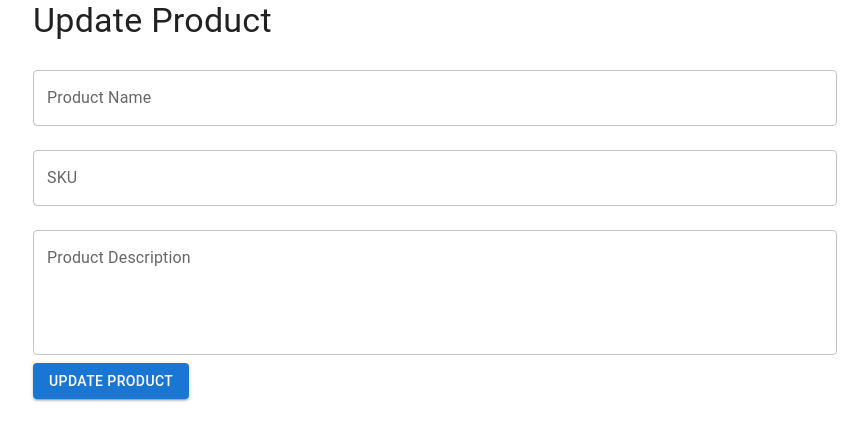
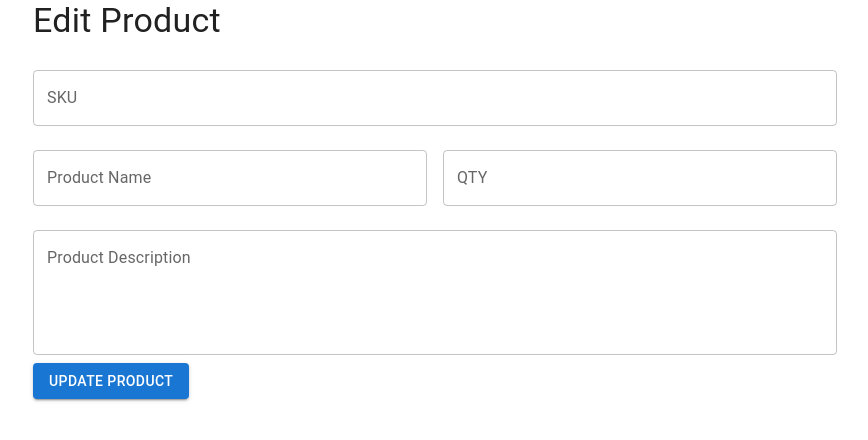
Before and after one commit to Kaanu0824/Mini-E-Commerce-Code94Labs-, a React (Create React App) app in the folder frontend/: page /update/1 in a window 1280 px wide. Shown: the top 440 px of the page, without its empty margins (205-1073 px from the left). Built offline with nearby package versions, Linux system fonts and the light colour scheme; no server answers.

Commit message:
edit page changes

```diff
--- a/frontend/src/components/UpdateProduct.js
+++ b/frontend/src/components/UpdateProduct.js
@@ -1,4 +1,4 @@
-import { Button, Container, TextField, Typography } from '@mui/material';
+import { Box, Button, Container, TextField, Typography } from '@mui/material';
 import axios from 'axios';
 import React, { useEffect, useState } from 'react';
 import { useNavigate, useParams } from 'react-router-dom'; // Use useNavigate instead of useHistory
@@ -7,6 +7,7 @@ const UpdateProduct = () => {
   const { id } = useParams();
   const [product, setProduct] = useState({});
   const [productName, setProductName] = useState('');
+  const[quantity,setQuantity]=useState('')
   const [sku, setSku] = useState('');
   const [productDescription, setProductDescription] = useState('');
   const navigate = useNavigate(); // Use useNavigate instead of useHistory
@@ -29,6 +30,7 @@ const UpdateProduct = () => {
         productName,
         sku,
         productDescription,
+        quantity,
       });
       window.location.href = "/";
     } catch (error) {
@@ -39,10 +41,20 @@ const UpdateProduct = () => {
   return (
     <Container>
       <Typography variant="h4" gutterBottom>
-        Update Product
+        Edit Product
       </Typography>
       <form>
-        <TextField
+
+      <TextField
+          label="SKU"
+          variant="outlined"
+          fullWidth
+          margin="normal"
+          value={sku}
+          onChange={(e) => setSku(e.target.value)}
+        />
+
+        {/* <TextField
           label="Product Name"
           variant="outlined"
           fullWidth
@@ -50,14 +62,36 @@ const UpdateProduct = () => {
           value={productName}
           onChange={(e) => setProductName(e.target.value)}
         />
-        <TextField
-          label="SKU"
+
+         <TextField
+          label="QTY"
           variant="outlined"
           fullWidth
           margin="normal"
-          value={sku}
-          onChange={(e) => setSku(e.target.value)}
-        />
+          value={quantity}
+          onChange={(e) => setProductName(e.target.value)}
+        /> */}
+
+      <Box display="flex" alignItems="center">
+                  <TextField
+                    label="Product Name"
+                    variant="outlined"
+                    fullWidth
+                    margin="normal"
+                    value={productName}
+                    onChange={(e) => setProductName(e.target.value)}
+                    sx={{ marginRight: 2 }}
+                  />
+                  <TextField
+                    label="QTY"
+                    variant="outlined"
+                    fullWidth
+                    margin="normal"
+                    value={quantity}
+                    onChange={(e) => setQuantity(e.target.value)}
+                  />
+                </Box>
+
         <TextField
           label="Product Description"
           variant="outlined"
```
